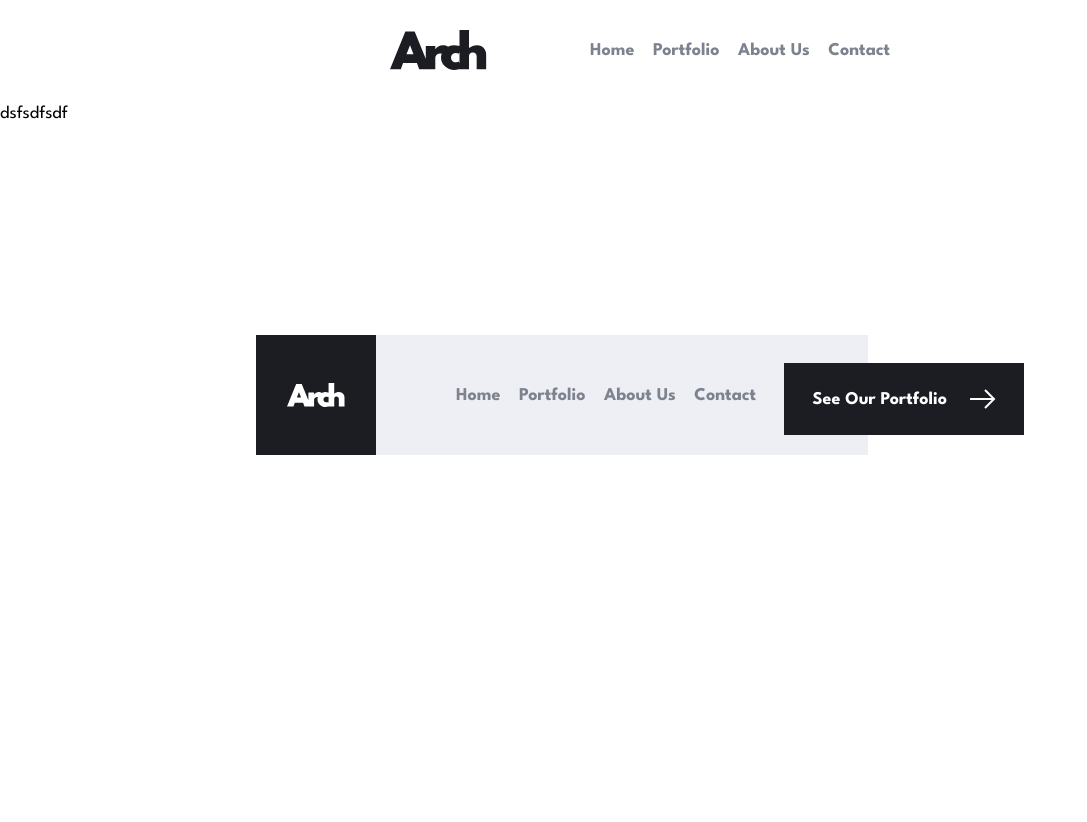
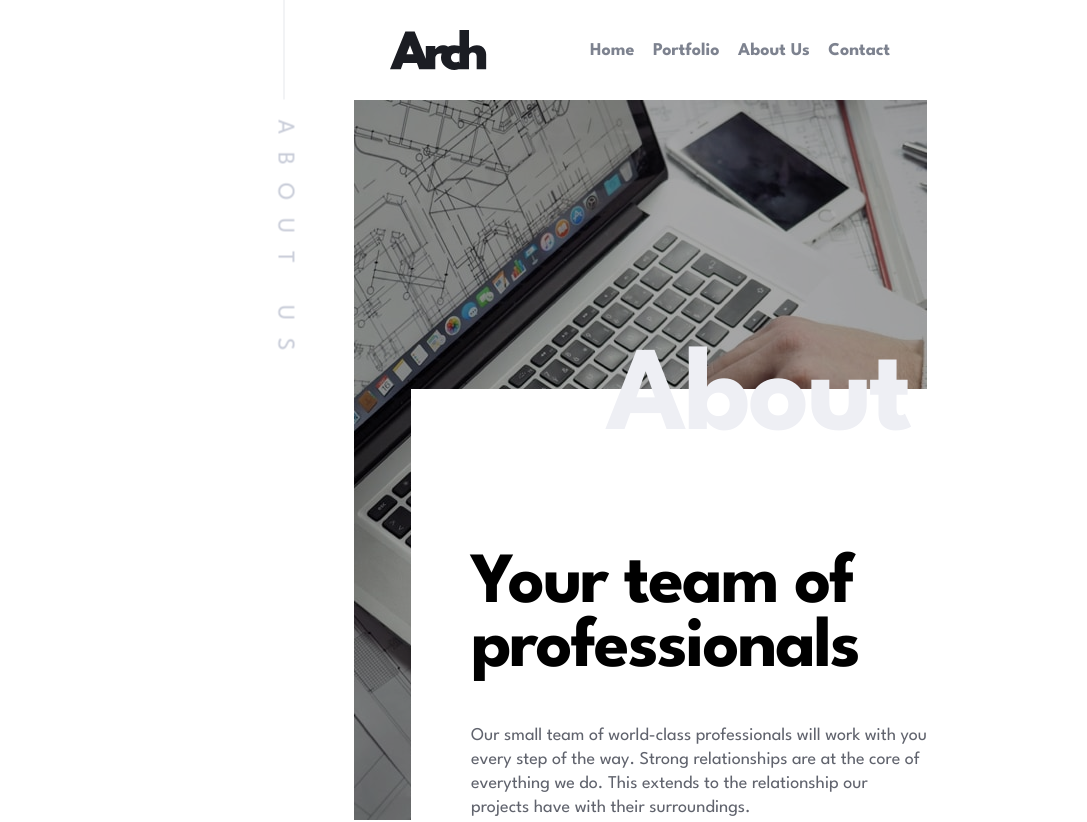
Before and after one commit to Kasim-Ke/031_arch_studio, a React (Vite) app: page /031_arch_studio/about in a window 1280 px wide. Shown: the top 822 px of the page, without its empty margins (0-1087 px from the left). Before the commit the page ends 800 px from the top, so only its background shows below. Built offline with nearby package versions, Linux system fonts and the light colour scheme.

Commit message:
about hero

```diff
--- a/src/components/about/AboutHero.jsx
+++ b/src/components/about/AboutHero.jsx
@@ -1,5 +1,81 @@
+import { useEffect } from "react";
+import AOS from "aos";
+import "aos/dist/aos.css"; // Import AOS styles
+
+import aboutDesktop from "./desktop/image-hero.jpg";
+import aboutTablet from "./tablet/image-hero.jpg";
+import aboutMobilep from "./mobile/image-hero.jpg";
+
 const AboutHero = () => {
-  return <div>dsfsdfsdf</div>;
+  useEffect(() => {
+    AOS.init({
+      offset: 50, // Trigger animation 100px before element enters the viewport
+      duration: 1000, // Animation duration in milliseconds
+      easing: "ease-out", // Smooth easing for animations
+      once: true, // Allow retriggering when scrolling down
+      mirror: false, // Prevent triggering on scroll up
+    });
+  }, []);
+  return (
+    <div className="relative lg:max-w-[1440px] md:max-w-[768px] max-w-[375px] h-full  mx-auto">
+      <div className="relative lg:max-w-[1110px] md:max-w-[768px] max-w-[375px]  flex-row flex justify-between items-center mx-auto ">
+        <div data-aos="fade-right" className="relative lg:mx-0  mx-auto ">
+          <div className="absolute inset-0 bg-black/35 z-20" />
+          <img
+            className="lg:block hidden object-cover"
+            src={aboutDesktop}
+            alt="Desktop"
+          />
+          <img
+            className="md:block lg:hidden hidden object-cover"
+            src={aboutTablet}
+            alt="Tablet"
+          />
+          <img
+            className="block md:hidden object-cover "
+            src={aboutMobilep}
+            alt="Mobile"
+          />
+        </div>
+        <div className="absolute lg:top-[220px] lg:right-0 md:top-[289px] md:right-[97px] lg:w-[630px] lg:h-[500px] md:w-[516px] md:h-[431px] w-[353px] h-[410px] top-[195px] bg-white z-40 flex justify-end items-end ">
+          <div className="flex flex-col items-end justify-between lg:w-[446px] lg:h-[341px] md:w-[456px] md:h-[267px] w-[311px] h-[269px]  mx-auto md:mx-0  ">
+            <div className="lg:mt-[50px]">
+              <h2
+                data-aos="fade-down"
+                className="md:text-[72px] md:leading-[64px] md:tracking-[-2px] text-[48px] leading-[52px] tracking-[-1.2px] font-bold"
+              >
+                Your team of professionals
+              </h2>
+            </div>
+            <div
+              data-aos="fade-up"
+              className="text-[18px] leading-[24px] text-[#60636D]"
+            >
+              Our small team of world-class professionals will work with you
+              every step of the way. Strong relationships are at the core of
+              everything we do. This extends to the relationship our projects
+              have with their surroundings.
+            </div>
+          </div>
+        </div>
+        <div
+          data-aos="fade-down"
+          className="absolute lg:top-[135px] lg:left-[460px] md:top-[200px] md:left-[350px]  lg:text-[250px]  md::leading-[200px]  md:leading-[200px] md:tracking-[-3px] md:text-[120px] font-bold text-[#EEEFF4] md:block hidden z-50"
+        >
+          About
+        </div>
+      </div>
+      <div className="absolute hidden top-[80px] left-[-168px] lg:w-[400px] lg:h-[4px] md:flex items-center justify-between rotate-90">
+        <hr data-aos="fade-right" className="w-[104px] " />
+        <h3
+          data-aos="fade-left"
+          className="text-[24px] leading-[24px] tracking-[18px] mx-5 text-[#C8CCD8]"
+        >
+          ABOUT US
+        </h3>
+      </div>
+    </div>
+  );
 };
 
 export default AboutHero;
--- a/src/components/navfoot/Navbar.jsx
+++ b/src/components/navfoot/Navbar.jsx
@@ -19,7 +19,7 @@ const Navbar = () => {
     <div className="flex flex-col mx-auto">
       <div className="lg:max-w-[1440px] lg:h-[150px] md:max-w-[768px] max-w-[375px] h-[100px] flex flex-col justify-center items-center mx-auto">
         <div className="lg:w-[1110px] lg:h-[40px]">
-          <div className="lg:w-[554px] md:w-[500px] w-[311px] mx-6 flex justify-between font-bold">
+          <div className="lg:w-[554px] md:w-[500px] w-[311px] flex justify-between font-bold">
             <img src={logo} alt="logo" />
             <button
               onClick={showNavBar}
```
